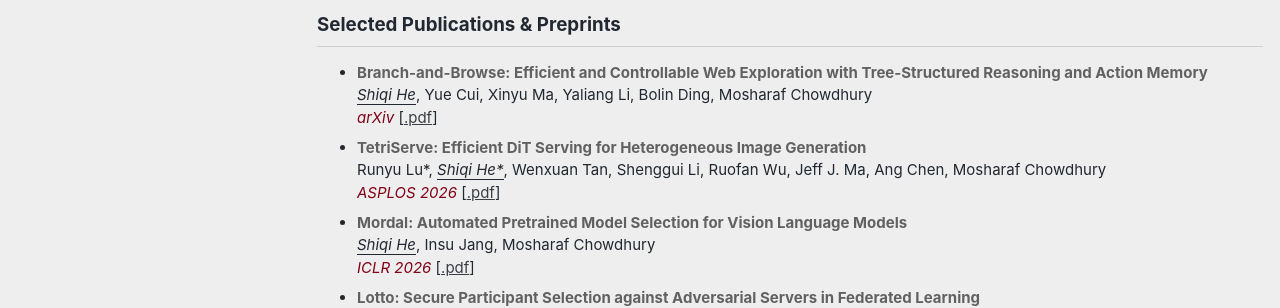
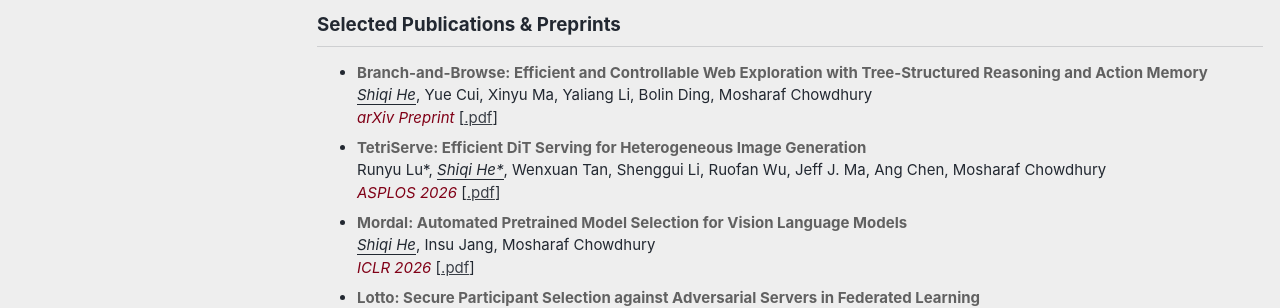
Before and after one commit to TCtower/tctower.github.io, a Jekyll site: the page built from index.md, in a window 1280 px wide and 1389 px high. Shown: the part 608-916 px from the top of the window. Built offline with Jekyll 4.4.1, drawn with Linux system fonts in a browser that asks for light colours; cached includes are drawn as plain includes.

Commit message:
Update arXiv format

```diff
--- a/index.md
+++ b/index.md
@@ -163,7 +163,7 @@ document.addEventListener('DOMContentLoaded', function() {
 <strong>Branch-and-Browse: Efficient and Controllable Web Exploration with Tree-Structured Reasoning and Action Memory
 </strong>
 <br/><u><em>Shiqi He</em></U>, Yue Cui, Xinyu Ma, Yaliang Li, Bolin Ding, Mosharaf Chowdhury
-<br/> <em style="color:#800017;"> arXiv </em>  [<a href="https://arxiv.org/pdf/2510.19838" title="p4">.pdf</a>]
+<br/> <em style="color:#800017;"> arXiv Preprint </em>  [<a href="https://arxiv.org/pdf/2510.19838" title="p4">.pdf</a>]
 </li>
 
 <li>
```
